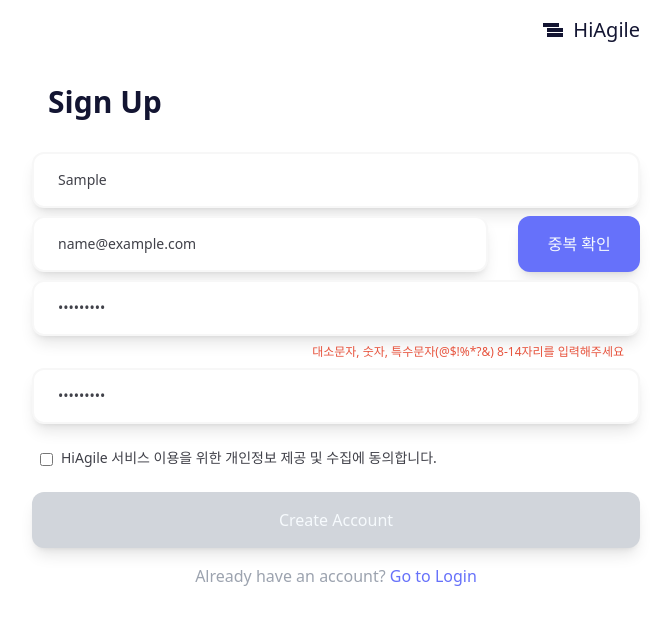
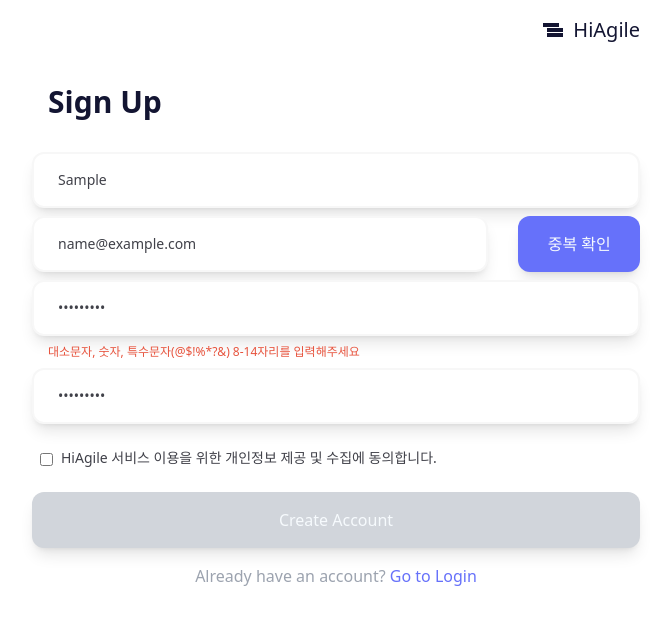
Before and after one commit to HIAGILE/client, a React (Create React App) app: page /join in a window 1280 px wide. Both pictures are taken after typing "Sample", "name@example.com", "Sample123", "Sample123" into the empty fields and a click on the button "중복 확인". Shown: the top 624 px of the page, without its empty margins (304-975 px from the left). Built offline with nearby package versions, Linux system fonts and the light colour scheme; no server answers; a small style sheet from the web is missing.

Commit message:
fix join page

```diff
--- a/src/components/common/form-error.tsx
+++ b/src/components/common/form-error.tsx
@@ -6,7 +6,7 @@ interface IFormErrorProps {
 
 export const FormError: React.FC<IFormErrorProps> = ({ errorMessage }) => {
   return (
-    <span role={'alert'} className="mr-4 text-end text-xs text-mainRed">
+    <span role={'alert'} className="mx-4 text-xs text-mainRed">
       {errorMessage}
     </span>
   );
--- a/src/components/login/check-email-btn.tsx
+++ b/src/components/login/check-email-btn.tsx
@@ -58,7 +58,7 @@ const CheckEmailBtn = ({
     <>
       <button
         onClick={onClick}
-        className={`login-btn hover:bg-blue-500 transition duration-300 ease-in-out w-1/5 text-bgBlue  ${
+        className={`login-btn w-1/5 text-bgBlue  ${
           canCheckEmail ? 'bg-mainBlue ' : 'bg-gray-300'
         }`}
       >
--- a/src/components/login/join-form.tsx
+++ b/src/components/login/join-form.tsx
@@ -141,7 +141,6 @@ const JoinForm = () => {
           email={email}
         />
       </label>
-
       {(errors.email?.type === 'pattern' && (
         <FormError errorMessage="올바른 이메일 형식을 입력해주세요" />
       )) ||
```
